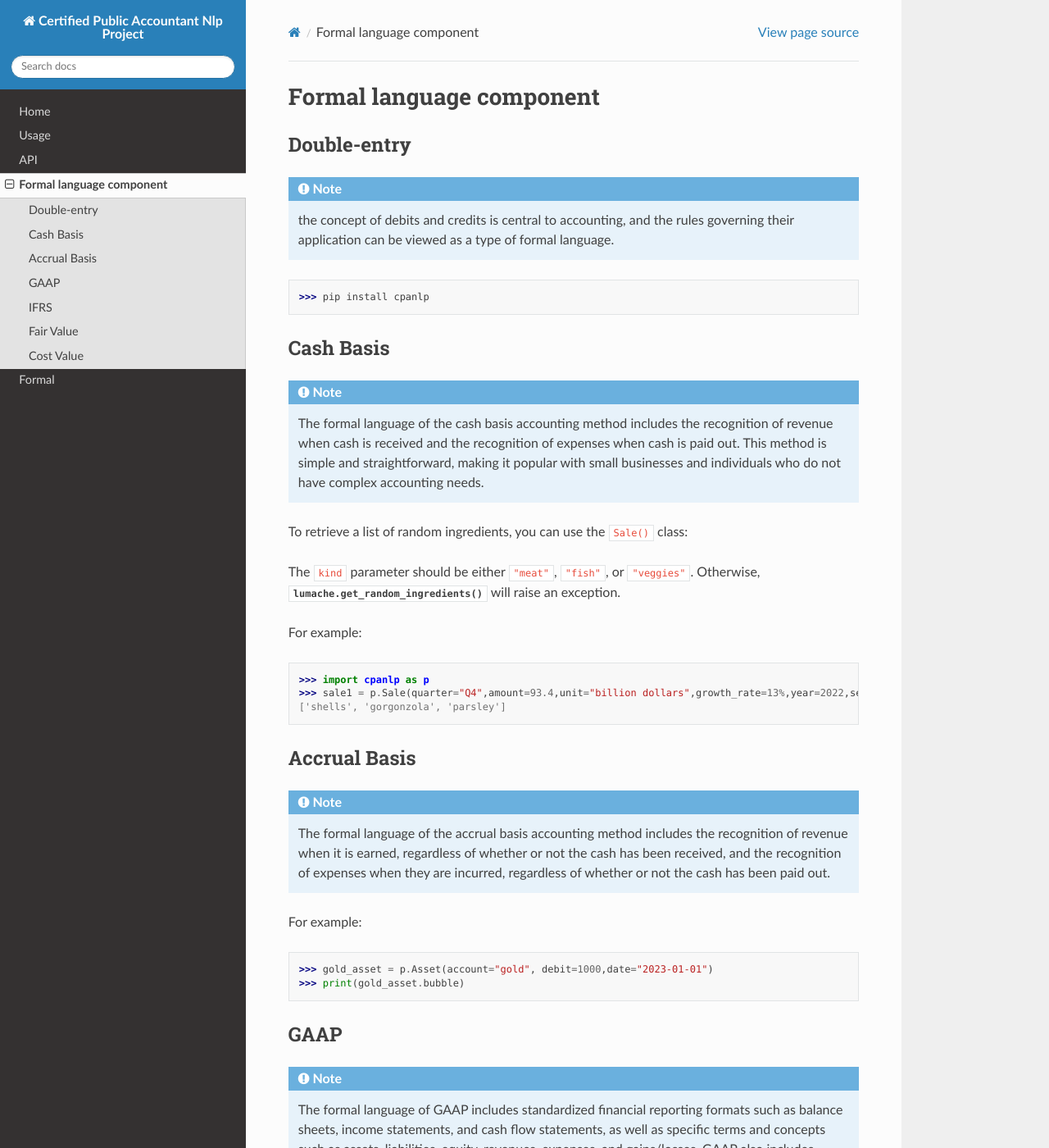
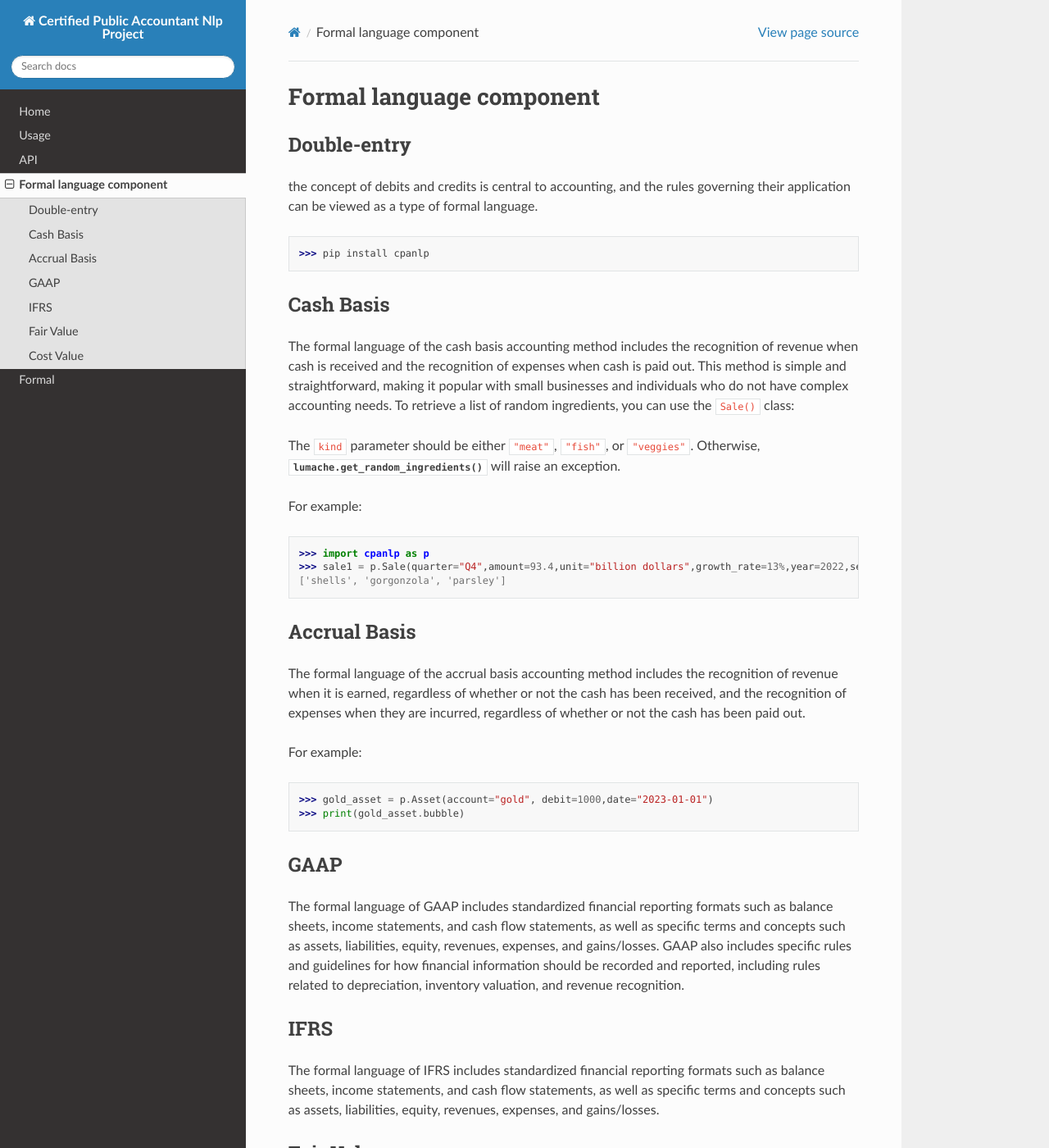
Before and after one commit to accounting-intelligent-ai/cpanlp, a Sphinx documentation site: the page built from docs/formal.rst, in a window 1280 px wide and 1400 px high. Shown: the whole window at 82% size. Built offline with Sphinx 7.4.7 and the Read the Docs theme 2.0.0, drawn with Linux system fonts in a browser that asks for light colours; some of the changed lines change nothing that is shown.

Commit message:
Add files via upload

```diff
--- a/docs/formal.rst
+++ b/docs/formal.rst
@@ -3,15 +3,15 @@ Formal language component
 
 Double-entry
 ------------
-.. note::
- the concept of debits and credits is central to accounting, and the rules governing their application can be viewed as a type of formal language.
+
+the concept of debits and credits is central to accounting, and the rules governing their application can be viewed as a type of formal language.
 
 >>> pip install cpanlp
 
 Cash Basis
 ----------------
-.. note::
- The formal language of the cash basis accounting method includes the recognition of revenue when cash is received and the recognition of expenses when cash is paid out. This method is simple and straightforward, making it popular with small businesses and individuals who do not have complex accounting needs.
+
+The formal language of the cash basis accounting method includes the recognition of revenue when cash is received and the recognition of expenses when cash is paid out. This method is simple and straightforward, making it popular with small businesses and individuals who do not have complex accounting needs.
 To retrieve a list of random ingredients,
 you can use the ``Sale()`` class:
 
@@ -28,8 +28,8 @@ For example:
 
 Accrual Basis
 ----------------
-.. note::
- The formal language of the accrual basis accounting method includes the recognition of revenue when it is earned, regardless of whether or not the cash has been received, and the recognition of expenses when they are incurred, regardless of whether or not the cash has been paid out.
+
+The formal language of the accrual basis accounting method includes the recognition of revenue when it is earned, regardless of whether or not the cash has been received, and the recognition of expenses when they are incurred, regardless of whether or not the cash has been paid out.
 
 For example:
 
@@ -38,20 +38,20 @@ For example:
 
 GAAP
 ----------------
-.. note::
- The formal language of GAAP includes standardized financial reporting formats such as balance sheets, income statements, and cash flow statements, as well as specific terms and concepts such as assets, liabilities, equity, revenues, expenses, and gains/losses. GAAP also includes specific rules and guidelines for how financial information should be recorded and reported, including rules related to depreciation, inventory valuation, and revenue recognition.
+
+The formal language of GAAP includes standardized financial reporting formats such as balance sheets, income statements, and cash flow statements, as well as specific terms and concepts such as assets, liabilities, equity, revenues, expenses, and gains/losses. GAAP also includes specific rules and guidelines for how financial information should be recorded and reported, including rules related to depreciation, inventory valuation, and revenue recognition.
 
 IFRS
 ----------------
-.. note::
- The formal language of IFRS includes standardized financial reporting formats such as balance sheets, income statements, and cash flow statements, as well as specific terms and concepts such as assets, liabilities, equity, revenues, expenses, and gains/losses.
+
+The formal language of IFRS includes standardized financial reporting formats such as balance sheets, income statements, and cash flow statements, as well as specific terms and concepts such as assets, liabilities, equity, revenues, expenses, and gains/losses.
 
 Fair Value
 ----------------
-.. note::
- The formal language also includes specific terminology and concepts related to fair value, such as market comparables, discounted cash flows, and replacement costs.
+
+The formal language also includes specific terminology and concepts related to fair value, such as market comparables, discounted cash flows, and replacement costs.
 
 Cost Value
 ----------------
-.. note::
- The formal language of cost value accounting includes specific rules and guidelines for how to determine and report the cost of assets and liabilities, as well as the use of specific terminology and concepts related to cost value, such as purchase price, production cost, and related transportation, installation, and debugging expenses. The formal language also includes specific rules and guidelines for how to calculate depreciation, amortization, and impairment losses based on cost values.
+
+The formal language of cost value accounting includes specific rules and guidelines for how to determine and report the cost of assets and liabilities, as well as the use of specific terminology and concepts related to cost value, such as purchase price, production cost, and related transportation, installation, and debugging expenses. The formal language also includes specific rules and guidelines for how to calculate depreciation, amortization, and impairment losses based on cost values.
```
